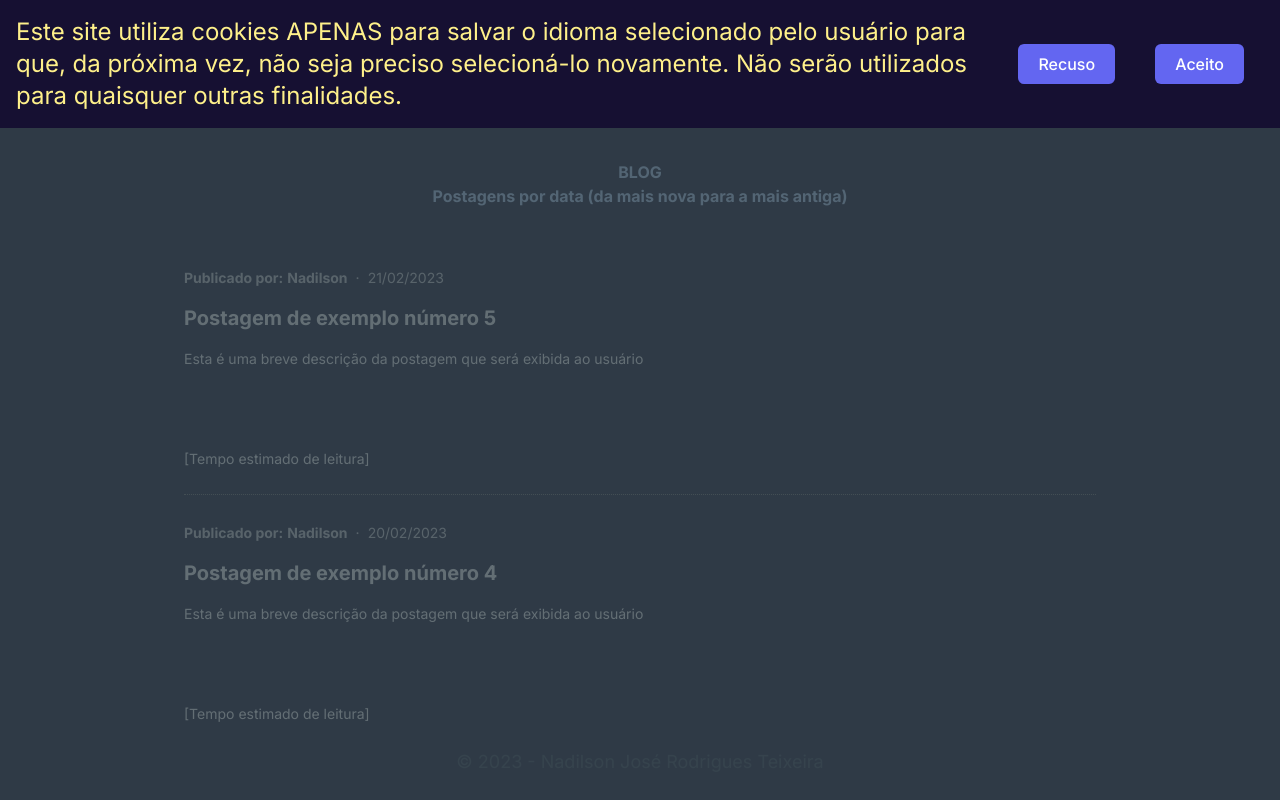
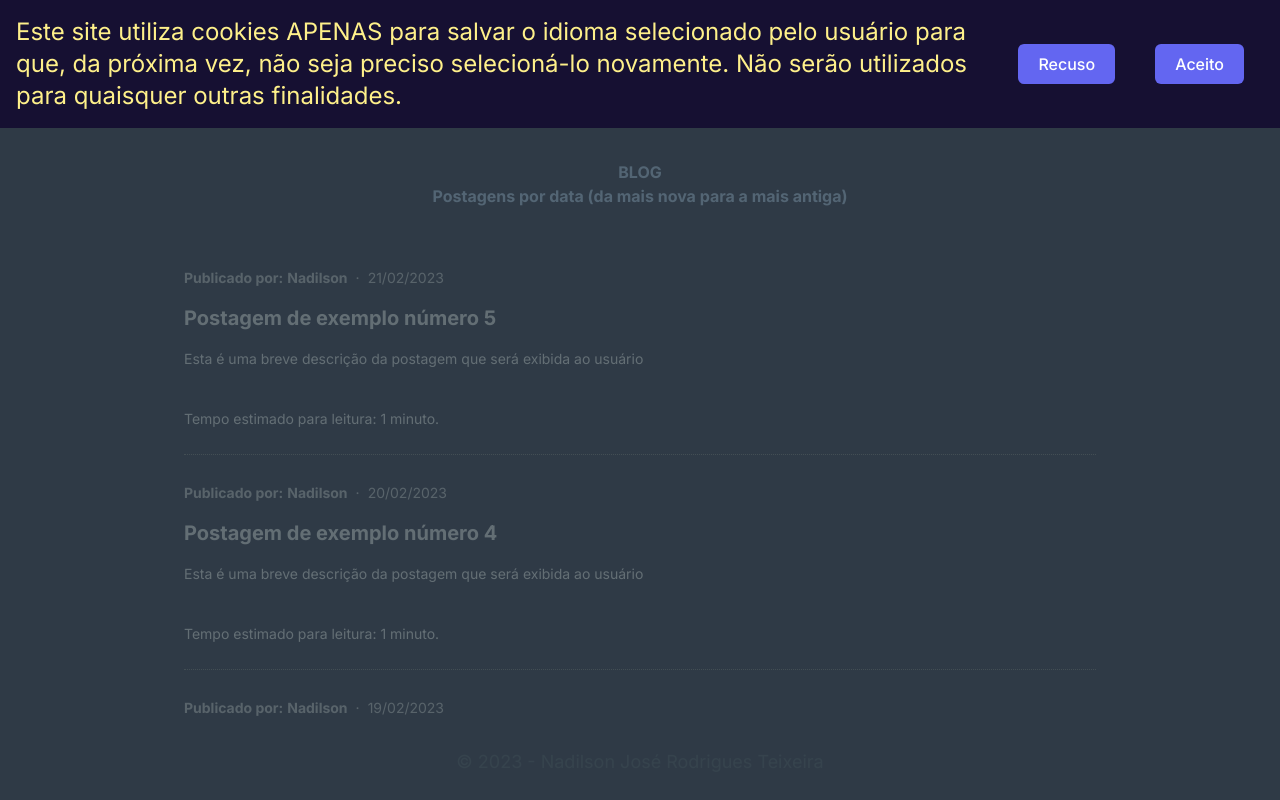
Before and after one commit to Nadilson-IFPE/basic-nextjs-markdown-multilang-blog, a Next.js app: page /blog in a window 1280 px wide. Shown: the top 800 px of the page. Built offline with nearby package versions, Linux system fonts and the light colour scheme.

Commit message:
Função para calcular tempo estimado de leitura das postagens

```diff
--- a/package.json
+++ b/package.json
@@ -16,6 +16,7 @@
     "eslint": "8.34.0",
     "gray-matter": "^4.0.3",
     "marked": "^4.2.12",
+    "moment": "^2.29.4",
     "next": "13.1.6",
     "react": "18.2.0",
     "react-cookie": "^4.1.1",
--- a/src/components/BlogCard.tsx
+++ b/src/components/BlogCard.tsx
@@ -16,6 +16,7 @@ interface BlogCardProps {
     post_summary: string
     post_video?: string
     post_link: string,
+    post_reading_time?: string;
 }
 
 const BlogCard = ({
@@ -30,7 +31,8 @@ const BlogCard = ({
     post_title,
     post_summary,
     post_video,
-    post_link
+    post_link,
+    post_reading_time
 }: BlogCardProps) => {
 
     const translateString = useLanguages()
@@ -44,7 +46,7 @@ const BlogCard = ({
                     className="bg-[#303049] pt-5 p-10 pb-2 sm:text-xs md:text-sm lg:text-sm xl:text-lg hover:bg-[#393957]">
                     <div className="row-span-3">
                         <div className="flex">
-                            <p className="font-bold text-sm leading-5 text-zinc-300">Publicado por:</p>
+                            <p className="font-bold text-sm leading-5 text-zinc-300">{translateString.posts_publisher}</p>
                             <p className="px-1 font-bold leading-5 text-sm text-zinc-300">{author}</p>
                             <p className="-mt-1 px-1 font-normal leading-5 text-sm text-zinc-300">.</p>
                             <p className="px-1 font-normal leading-5 text-sm text-zinc-300">{post_date}</p>
@@ -60,8 +62,8 @@ const BlogCard = ({
                             </div>
                         </div>
                         <div className="flex flex-1 break-words">
-                            <div className="text-sm block pt-20">
-                                <span className="mt-2 text-sm text-white">[Tempo estimado de leitura]</span>
+                            <div className="text-sm block pt-10">
+                                <span className="mt-2 text-sm text-white">{translateString.posts_reading_time}{post_reading_time}</span>
                             </div>
                         </div>
 
--- /dev/null
+++ b/src/helpers/timeToReadText.ts
@@ -0,0 +1,27 @@
+const wordsPerMinute = 265
+
+export default function readingTime(text: string) {
+    const wordsCount = text.trim().split(/\s+/).length;
+    return Math.ceil(wordsCount / wordsPerMinute).toString()
+}
+
+
+// Paa saber mais sobre mínimo de palavras que um adulto lê por minuto:
+
+// https://medium.com/blogging-guide/how-is-medium-article-read-time-calculated-924420338a85
+
+// https://help.medium.com/hc/en-us/articles/214991667-Read-time
+
+// https://www.forbes.com/sites/brettnelson/2012/06/04/do-you-read-fast-enough-to-be-successful/?sh=1bd3b634462e
+
+// http://www.staples.com/sbd/cre/marketing/technology-research-centers/ereaders/speed-reader/
+
+
+/* Third-grade students = 150 words per minute (wpm)
+Eighth grade students = 250 wpm
+Average college student = 450 wpm
+Average "high-level exec" = 575 wpm
+Average college professor = 675 wpm
+Speed readers = 1,500 wpm
+World speed reading champion = 4,700 wpm
+Average adult = 300 wpm */
--- a/src/locales/en.ts
+++ b/src/locales/en.ts
@@ -41,6 +41,8 @@ export default {
     Source:`,
 
     posts_info: 'Posts by date (newest to oldest)',
+    posts_publisher: 'Published by: ',
+    posts_reading_time: 'Estimated reading time: ',
 
     slug_go_back_button: 'Go back',
     slug_post_date: 'Date: ',
--- a/src/locales/pt.ts
+++ b/src/locales/pt.ts
@@ -42,6 +42,8 @@ export default {
     Fonte:`,
 
     posts_info: 'Postagens por data (da mais nova para a mais antiga)',
+    posts_publisher: 'Publicado por: ',
+    posts_reading_time: 'Tempo estimado para leitura: ',
 
     slug_go_back_button: 'Voltar',
     slug_post_date: 'Data: ',
--- a/src/pages/blog.tsx
+++ b/src/pages/blog.tsx
@@ -5,6 +5,8 @@ import path from 'path'
 import matter from "gray-matter"
 import { useLanguages } from "@/hooks/useLanguages"
 import BlogCard from "@/components/BlogCard"
+import timeToReadText from "@/helpers/timeToReadText"
+import { useRouter } from 'next/router';
 
 
 type BlogProps = {
@@ -30,8 +32,20 @@ function precedaComZero(numero: number) {
     return (numero < 10 ? '0' : '') + numero
 }
 
+function estimatedReadingTime(text: string, locale: string | undefined) {
+    const resultado = timeToReadText(text);
+
+    if (locale === 'pt') {
+        return resultado === '1' ? resultado + ' minuto.' : resultado + ' minutos.';
+    } else {
+        return resultado === '1' ? resultado + ' minute.' : resultado + ' minutes.';
+    }
+}
+
 const Blog: NextPage<BlogProps> = ({ posts }: BlogProps) => {
     const translateString = useLanguages()
+
+    const { locale } = useRouter()
 
     return (
         <>
@@ -76,6 +90,7 @@ const Blog: NextPage<BlogProps> = ({ posts }: BlogProps) => {
                                 post_title={post.frontmatter.post_title}
                                 post_summary={post.frontmatter.post_summary}
                                 post_video={''}
+                                post_reading_time={estimatedReadingTime(post.content, locale)}
                                 post_link={`/blog/${encodeURIComponent(post.slug)}`}
                             />
                         )
```
Also changed, not shown: 1 other file (tests, documents, lock files or other folders).
